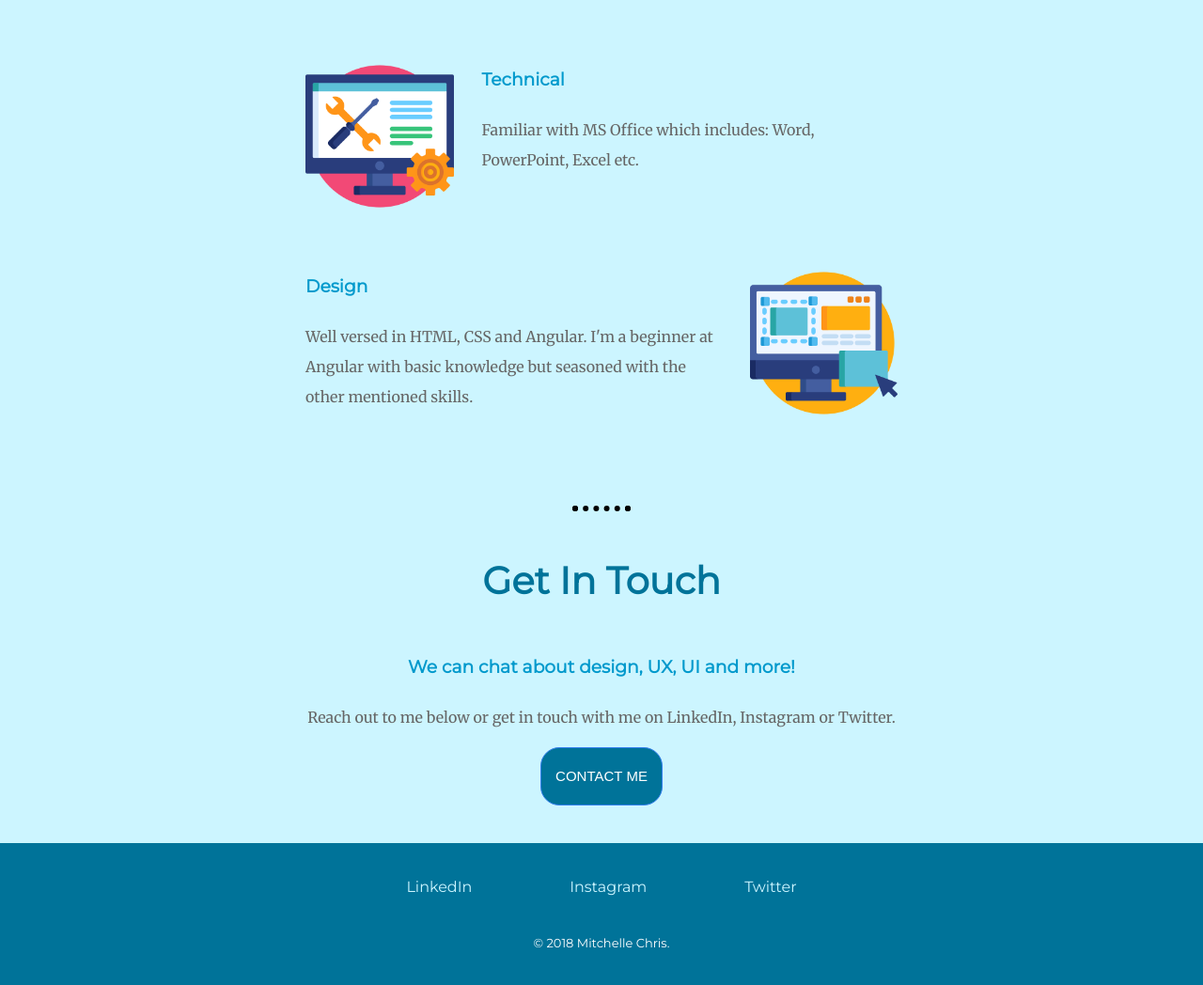
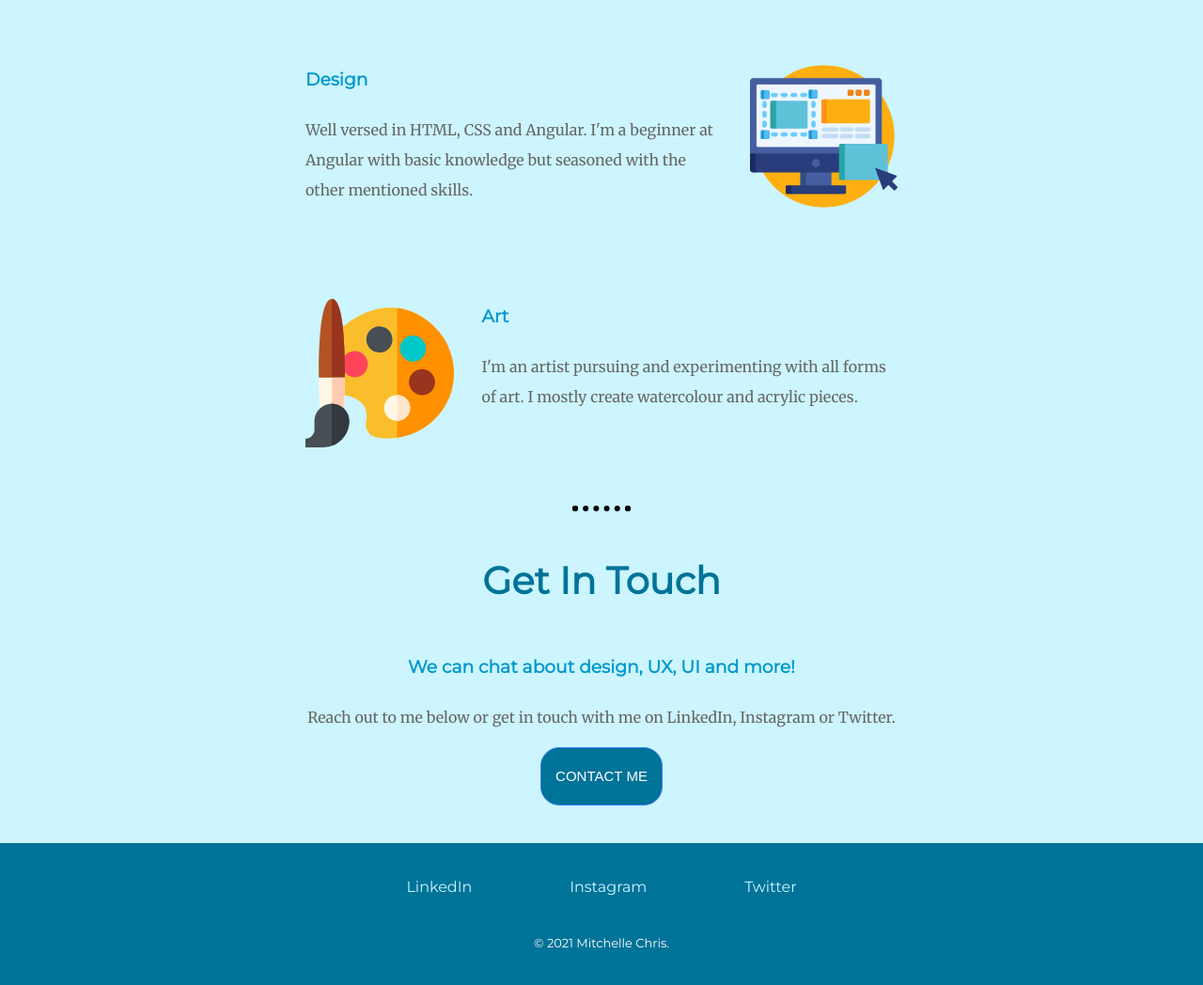
Before and after one commit to Mitchelle-Chris/MySite, a plain HTML site: page index.html in a window 1280 px wide. Shown: the part 1640-2688 px from the top of the page at 94% size. Drawn offline with Linux system fonts and the light colour scheme.

Commit message:
Add files via upload

```diff
--- a/index.html
+++ b/index.html
@@ -15,7 +15,7 @@
 
   <h1>I'm Mitchelle</h1>
 
-  <p class="paragraph"> a programmer. </p>
+  <p class="paragraph"> an artist. </p>
 
   <img class="sea" src="sea.png" alt="sea">
 
@@ -63,21 +63,21 @@ over two years of work experience at Zoho Corporation</p>
 
     <div class="skill-row">
 
-      <img class="skill-image1" src="technical.png" alt="technical">
+      <img class="skill-image1" src="ux.png" alt="design">
 
-      <h3>Technical</h3>
+      <h3>Design</h3>
 
-      <p>Familiar with MS Office which includes: Word, PowerPoint, Excel etc.</p>
+      <p>Well versed in HTML, CSS and Angular. I'm a beginner at Angular with basic knowledge but seasoned with the other mentioned skills.</p>
 
     </div>
 
     <div class="skill-row">
 
-      <img class="skill-image2" src="ux.png" alt="design">
+      <img class="skill-image2" src="art.svg" alt="art">
 
-      <h3>Design</h3>
+      <h3>Art</h3>
 
-      <p>Well versed in HTML, CSS and Angular. I'm a beginner at Angular with basic knowledge but seasoned with the other mentioned skills.</p>
+      <p>I'm an artist pursuing and experimenting with all forms of art. I mostly create watercolour and acrylic pieces.</p>
 
     </div>
 
@@ -107,7 +107,7 @@ over two years of work experience at Zoho Corporation</p>
 
   <a class="footer-link" href="https://twitter.com/MsArtSpace">Twitter</a>
 
-  <p class="tm">© 2018 Mitchelle Chris.</p>
+  <p class="tm">© 2021 Mitchelle Chris.</p>
 
 </div>
 
--- a/styles.css
+++ b/styles.css
@@ -173,7 +173,7 @@ h3{
 
 }
 
-.skill-image1{
+.skill-image2{
   width:25%;
   float: left;
   margin-right: 30px;
@@ -181,7 +181,7 @@ h3{
 
 }
 
-.skill-image2{
+.skill-image1{
   width:25%;
   float: right;
   margin-left: 30px;
```
Also changed, not shown: art.svg (added).
